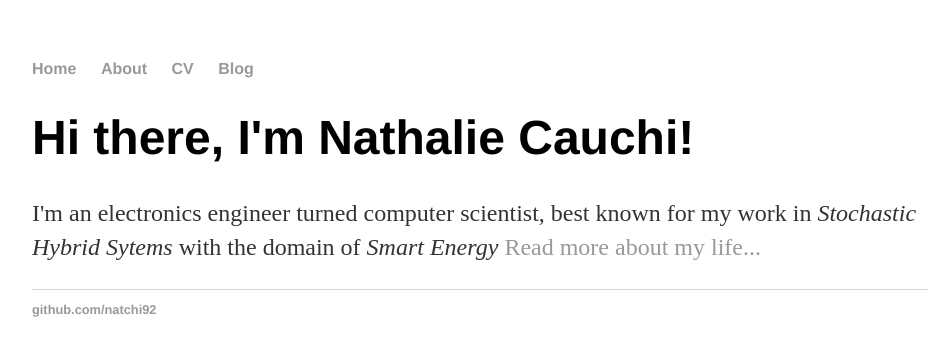
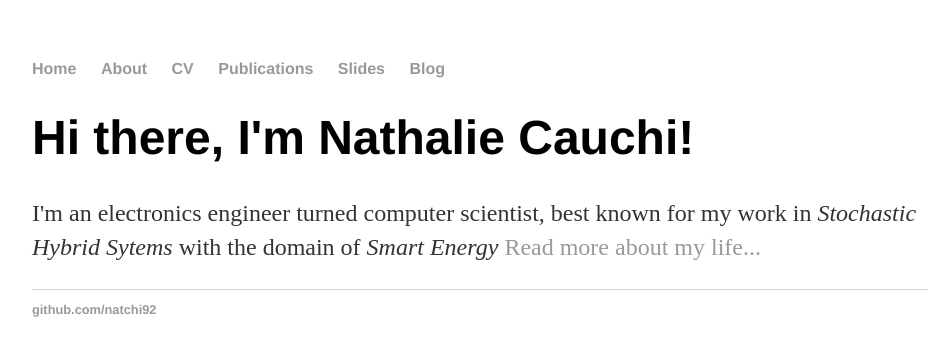
Before and after one commit to natchi92/natchi92.github.io, a Jekyll site: the page built from index.html, in a window 1280 px wide. Shown: the top 356 px of the page, without its empty margins (160-1107 px from the left). Built offline with Jekyll 4.4.1, drawn with Linux system fonts in a browser that asks for light colours.

Commit message:
New sections

```diff
--- a/_layouts/default.html
+++ b/_layouts/default.html
@@ -11,6 +11,8 @@
 	        		<li><a href="/">Home</a></li>
 		        	<li><a href="/about">About</a></li>
 	        		<li><a href="/cv">CV</a></li>
+				<li><a href="/publications">Publications</a></li>
+				<li><a href="/slides">Slides</a></li>
 	        		<li><a href="/blog">Blog</a></li>
 	    		</ul>
 			</nav>
```
